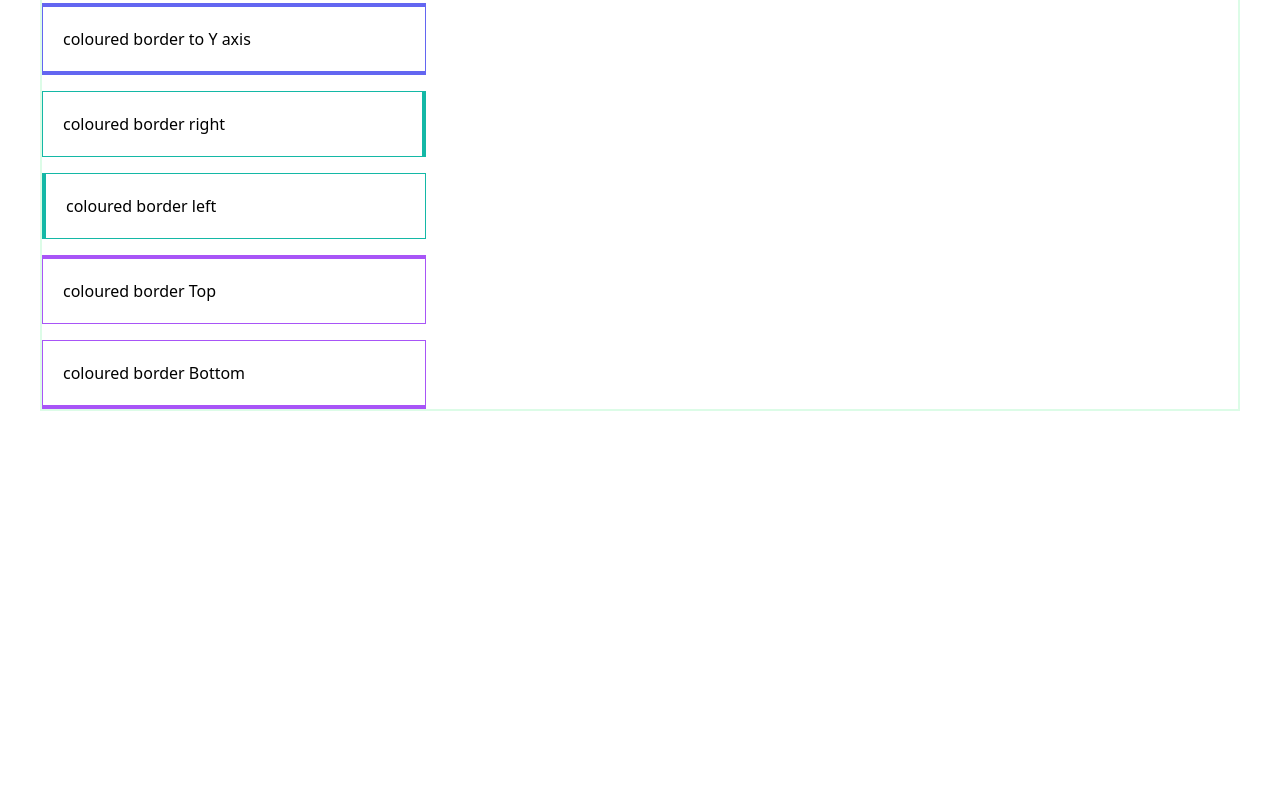
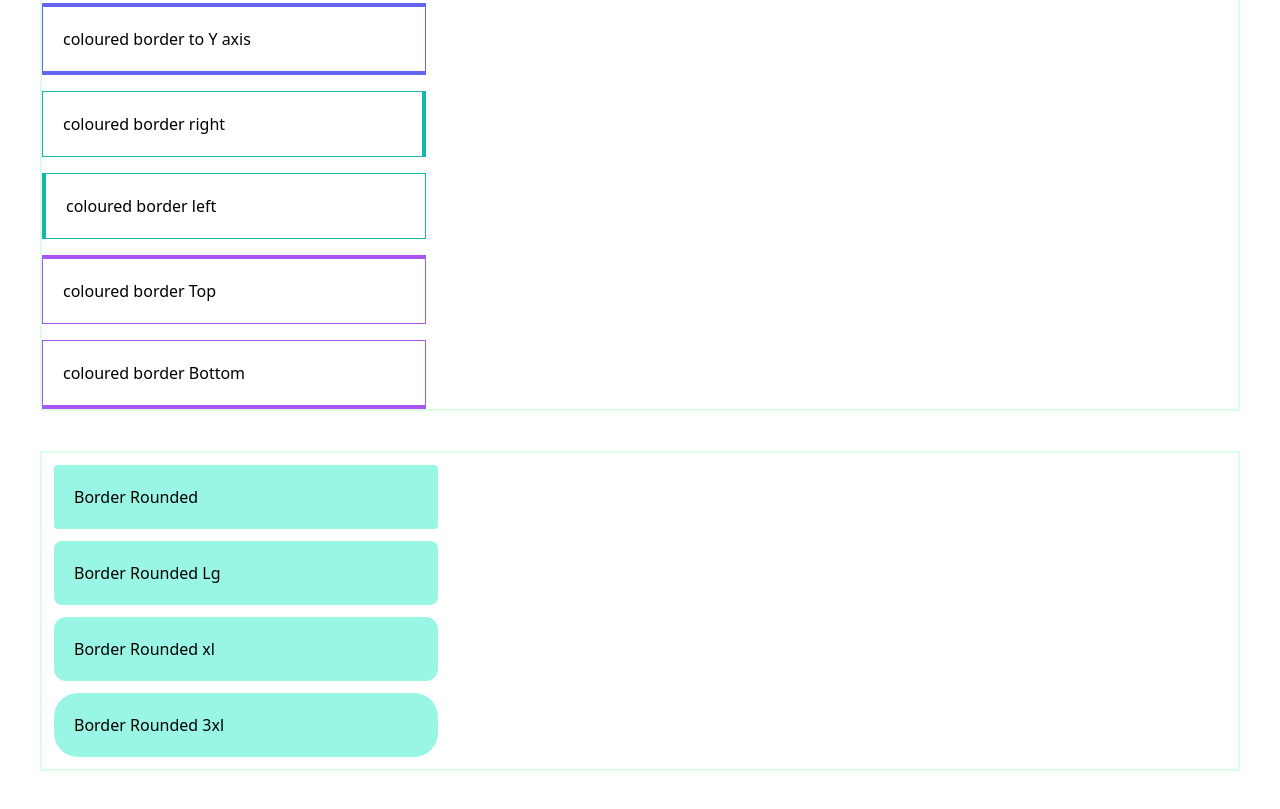
Before and after one commit to Ndungu-Jn/Tailwind_CSS, a plain HTML site: page 7. Borders/index.html in a window 1280 px wide. Shown: the part 395-1204 px from the top of the page. Before the commit the page ends 846 px from the top, so only its background shows below. Drawn offline with nearby package versions, Linux system fonts and the light colour scheme.

Commit message:
Border radius

```diff
--- a/7. Borders/index.html
+++ b/7. Borders/index.html
@@ -26,6 +26,12 @@
     </div>
     <!-- Border Radius -->
     <!-- https://tailwindcss.com/docs/border-radius -->
+     <div class="border-2 border-green-100 m-10">
+      <div class="w-96 m-3 p-5 bg-teal-200 rounded">Border Rounded</div>
+      <div class="w-96 m-3 p-5 bg-teal-200 rounded-lg">Border Rounded Lg</div>
+      <div class="w-96 m-3 p-5 bg-teal-200 rounded-xl">Border Rounded xl</div>
+      <div class="w-96 m-3 p-5 bg-teal-200 rounded-3xl">Border Rounded 3xl</div>
+     </div>
 
     <!-- Specific Sides -->
   </body>
```
